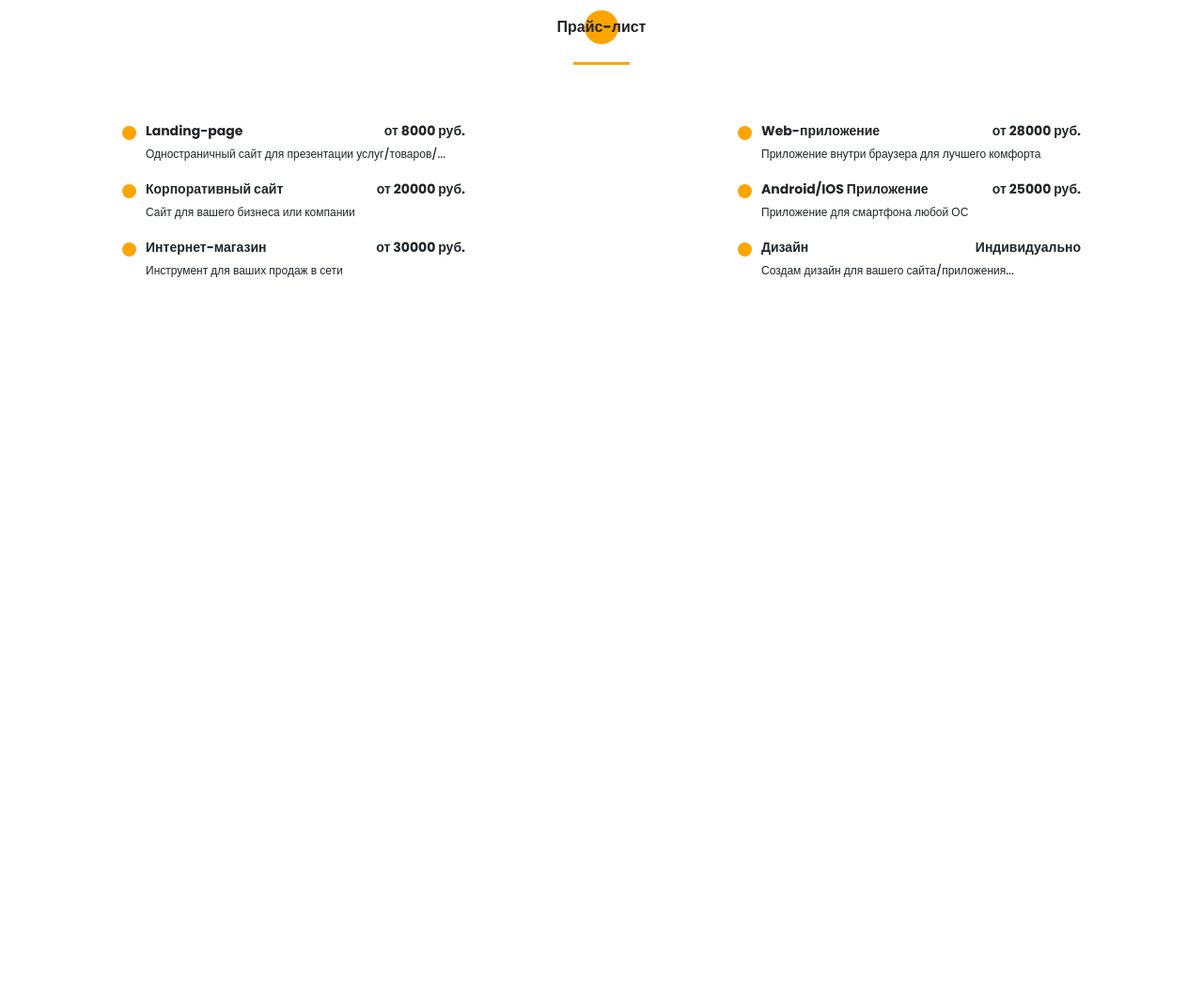
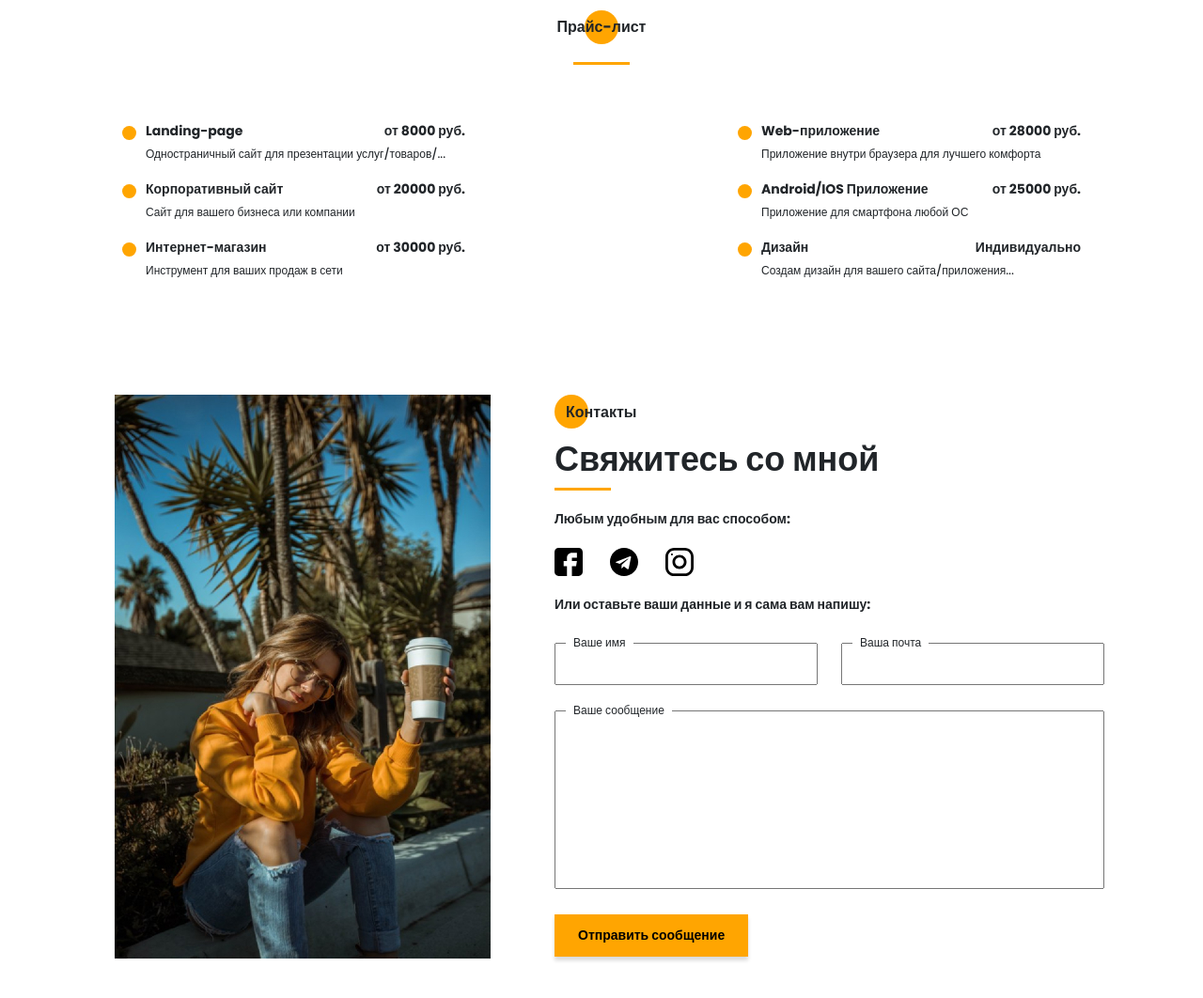
Before and after one commit to Doniyor2555/Portfolio-Web-Project, a website: page src/index.html in a window 1280 px wide. Shown: the part 4276-5338 px from the top of the page at 94% size. Before the commit the page ends 4576 px from the top, so only its background shows below. Drawn offline with Linux system fonts and the light colour scheme.

Commit message:
Portfolio-Web-Project

```diff
--- a/src/index.html
+++ b/src/index.html
@@ -467,6 +467,61 @@
         </div>
     </section>
 
+
+    <section class="contacts">
+        <div class="container">
+           <div class="contacts__wrapper">
+            <div class="contacts__photo">
+                <img src="img/main_photo.jpg" alt="photo">
+            </div>
+            <div class="contacts__descr">
+                <h2 class="title title_fz16 contacts__title">Контакты</h2>
+                <div class="title title__fz36 contacts__subtitle">Свяжитесь со мной</div>
+                <div class="divider"></div>
+
+                <div class="title title_fz14 contacts__text">
+                    Любым удобным для вас способом:
+                </div>
+                <div class="contacts__social">
+                    <a href="#" class="contacts__link">
+                        <img src="icons/socials/Facebook.svg" alt="Facebook">
+                    </a>
+                    <a href="#" class="contacts__link">
+                        <img src="icons/social/telegram.svg" alt="telegram">
+                    </a>
+                    <a href="#" class="contacts__link">
+                        <img src="icons/socials/Instagram.svg" alt="Instagram">
+                    </a>
+                </div>
+
+                <div class="title title_fz14 contacts__text">
+                    Или оставьте ваши данные и я сама вам напишу:
+                </div>
+
+                <form action="#" class="contacts__form">
+                     <div class="contacts__input">
+                        <input name="name" id="name" type="text">
+                        <label for="name">Ваше имя</label>
+                     </div>
+
+                     <div class="contacts__input">
+                        <input name="email" id="email" type="email">
+                        <label for="email">Ваша почта</label>
+                    </div>
+
+                     <div class="contacts__textarea">
+                        <textarea name="text" id="text"></textarea>
+                        <label for="text">Ваше сообщение</label>
+                     </div>
+                     <div>
+                        <button class="contacts__btn btn">Отправить сообщение</button>
+                     </div>
+                </form>
+            </div>
+           </div>
+        </div>
+    </section>
+
     <script src="js/script.js"></script>
 </body>
 </html>
--- /dev/null
+++ b/src/sass/blocks/_contacts.scss
@@ -0,0 +1,79 @@
+.contacts {
+  padding: 120px 0 90px 0;
+  &__wrapper {
+    padding:  0 35px 0 52px;
+    display: grid;
+    grid-template-columns: 400px 585px;
+    justify-content: space-between;
+  }
+  &__photo {
+    img {
+      width: 100%;
+    }
+  }
+  &__title {
+    position: relative;
+    padding: 1px 0 0 12px;
+    @include before_circle;
+  }
+  &__descr {
+    padding-top: 6px;
+    .divider {
+      margin: 0;
+    }
+  }
+  &__text, &__social  {
+    margin-top: 20px;
+  }
+  &__link {
+    margin-right: 25px;
+    img {
+      max-width: 30px;
+      max-height: 30px;
+    }
+  }
+  &__form {
+    margin-top: 30px;
+    display: grid;
+    grid-template: 45px 190px 45px / repeat(2, 280px);
+    justify-content: space-between;
+    row-gap: 27px;
+    label {
+      display: block;
+      position: absolute;
+      height: 18px;
+      padding: 0 8px;
+      background-color: #fff;
+      font-size: 12px;
+      margin-bottom: 0;
+      top: -9px;
+      left: 12px;
+    }
+  }
+  &__input {
+    position: relative;
+    input {
+      width: 100%;
+      height: 100%;
+      padding: 0 20px;
+      font-size: 12px;
+    }
+  }
+  &__textarea {
+    position: relative;
+    grid-column: 1 / 3;
+    textarea {
+      width: 100%;
+      height: 100%;
+      resize: none;
+      padding: 20px;
+      font-size: 12px;
+    }
+  }
+  &__btn {
+    border: none;
+    font-weight: 700;
+    font-size: 14px;
+    line-height: 21px;
+  }
+}
--- a/src/sass/style.scss
+++ b/src/sass/style.scss
@@ -32,3 +32,4 @@
 @import "blocks/myskills";
 @import "blocks/portfolio";
 @import "blocks/pirces";
+@import "blocks/contacts";
```
Also changed, not shown: src/css/style.min.css, src/icons/socials/Facebook.svg (added), src/icons/socials/Instagram.svg (added), src/icons/socials/Telegram.svg (added).
